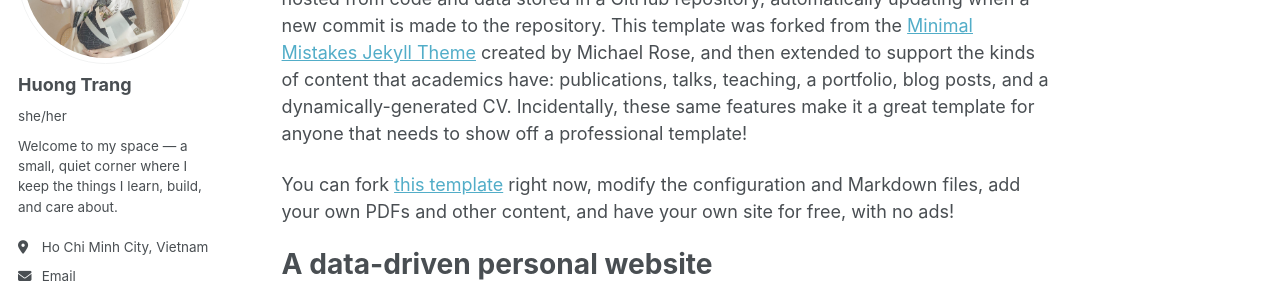
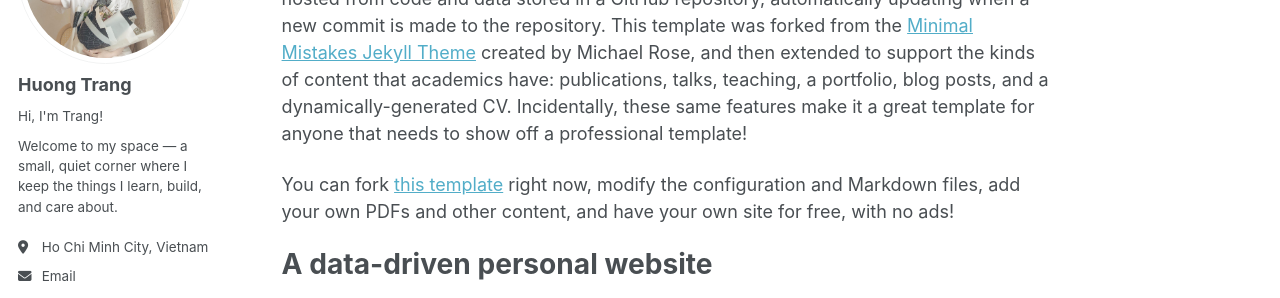
Before and after one commit to HuongTrangDo/huongtrangdo.github.io, a Jekyll site: the page built from _pages/about.md, in a window 1280 px wide. Shown: the part 212-510 px from the top of the page. Built offline with Jekyll 4.4.1, drawn with Linux system fonts in a browser that asks for light colours; a script bundle is joined from its source files by our own code; library files that are not in the unit come from our copies.

Commit message:
Update _config.yml

```diff
--- a/_config.yml
+++ b/_config.yml
@@ -25,7 +25,7 @@ author:
   # Biographic information
   avatar           : "profile.jpg"
   name             : "Huong Trang"
-  pronouns         : "she/her"
+  pronouns         : "Hi, I'm Trang!"
   bio              : "Welcome to my space — a small, quiet corner where I keep the things I learn, build, and care about."
   location         : "Ho Chi Minh City, Vietnam"
   employer         : #"University"
```
